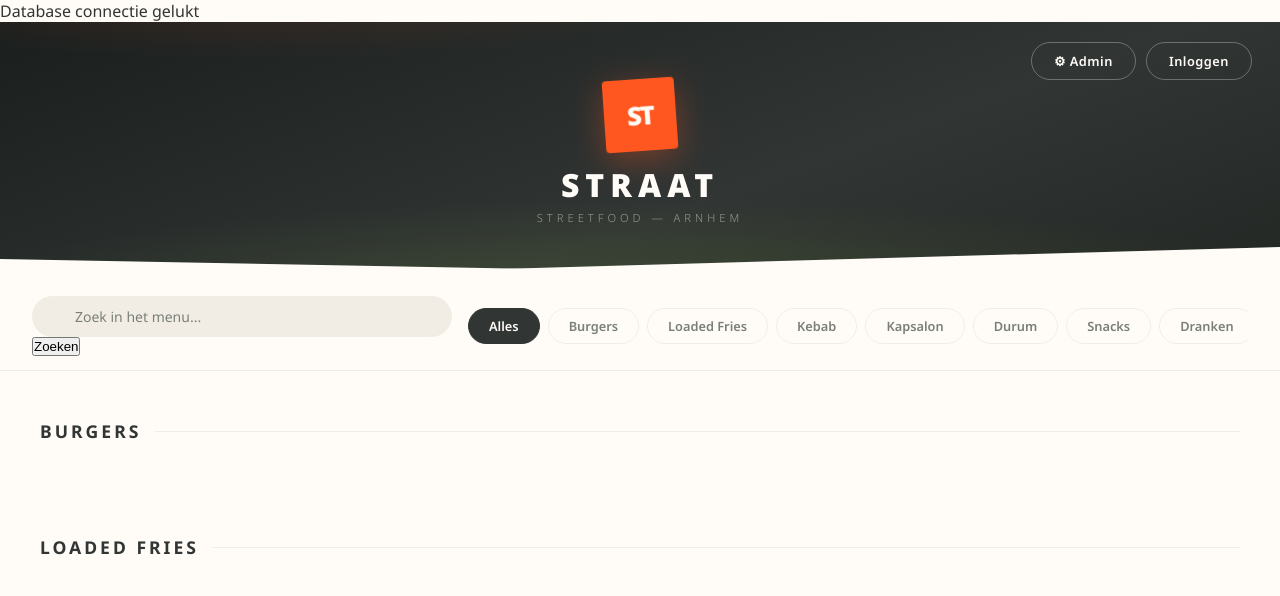
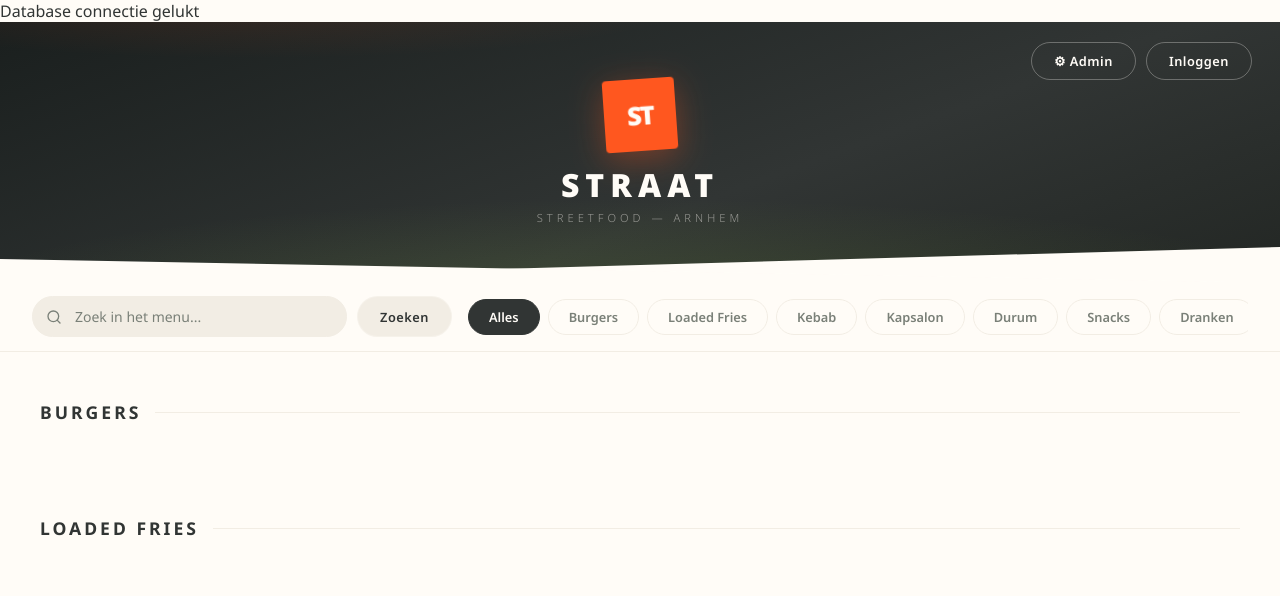
Before and after one commit to EBakker08/webaplicatie1, a PHP site: page / in a window 1280 px wide. Shown: the top 596 px of the page. Run offline with PHP 8.4, Linux system fonts and the light colour scheme; data that the repository does not hold is empty.

Commit message:
EoD
Styling for search button done.

```diff
--- a/app/Includes/searchbar.php
+++ b/app/Includes/searchbar.php
@@ -6,8 +6,12 @@ $zoekopdracht = $_GET['zoekopdracht'] ?? '';
 ?>
 
 <form method="get">
+    <svg class="search-icon" xmlns="http://www.w3.org/2000/svg" viewBox="0 0 24 24" fill="none" stroke="currentColor" stroke-width="2" stroke-linecap="round" stroke-linejoin="round">
+        <circle cx="11" cy="11" r="8" />
+        <path d="m21 21-4.35-4.35" />
+    </svg>
     <input type="search" name="zoekopdracht" placeholder="Zoek in het menu..." value="<?=htmlspecialchars($zoekopdracht)?>"/>
-    <button type="submit">Zoeken</button>
+    <button type="submit" class="hero-btn2">Zoeken</button>
 </form>
 
 <?php
--- a/app/css/style.css
+++ b/app/css/style.css
@@ -67,10 +67,30 @@ body {
   transition: background .2s, border-color .2s, color .2s;
 }
 
+.hero-btn2 {
+  padding: 9px 22px;
+  border: 1.5px solid rgba(255, 252, 247, 0.3);
+  border-radius: 99px;
+  background: var(--cream-dark);
+  color: var(--charcoal);
+  font-family: inherit;
+  font-size: .8rem;
+  font-weight: 600;
+  letter-spacing: 0.5px;
+  cursor: pointer;
+  transition: background .2s, border-color .2s, color .2s;
+}
+
 /* Login/Uitloggen knop hover: oranje */
 .hero-btn:hover {
   background: var(--orange);
   border-color: var(--orange);
+}
+
+.hero-btn2:hover {
+  background: var(--green-deep);
+  border-color: var(--green-mid);
+  color: var(--cream);
 }
 
 /* Admin-knop krijgt groene kleur als je ingelogd bent als admin */
@@ -234,7 +254,7 @@ body {
 
 /* Het tekstveld voor zoeken */
 .search-wrap input {
-  width: 100%;
+  width: auto;
   padding: 10px 16px 10px 42px;
   /* Links ruimte voor het icoon */
   border: 1.5px solid var(--cream-dark);
@@ -245,6 +265,7 @@ body {
   color: var(--charcoal);
   outline: none;
   transition: border-color .2s, box-shadow .2s;
+  flex: 1;
 }
 
 .search-wrap input::placeholder {
@@ -256,6 +277,11 @@ body {
   border-color: var(--green-mid);
   box-shadow: 0 0 0 3px rgba(137, 184, 61, 0.15);
   background: #fff;
+}
+
+.search-wrap form {
+  display: flex;
+  gap: 10px;
 }
 
 /* Het vergrootglas-icoon links in het zoekveld */
--- a/app/index.php
+++ b/app/index.php
@@ -39,8 +39,8 @@ include_once 'includes/database.php';
     <div class="hero-bg"></div>
 
     <div class="hero-actions">
-      <button class="hero-btn" id="adminBtn">⚙ Admin</button>
-      <button class="hero-btn" id="loginBtn">Inloggen</button>
+      <button class="hero-btn">⚙ Admin</button>
+      <button class="hero-btn">Inloggen</button>
     </div>
 
     <!-- Gecentreerd logo: oranje blokje + naam + tagline -->
```
